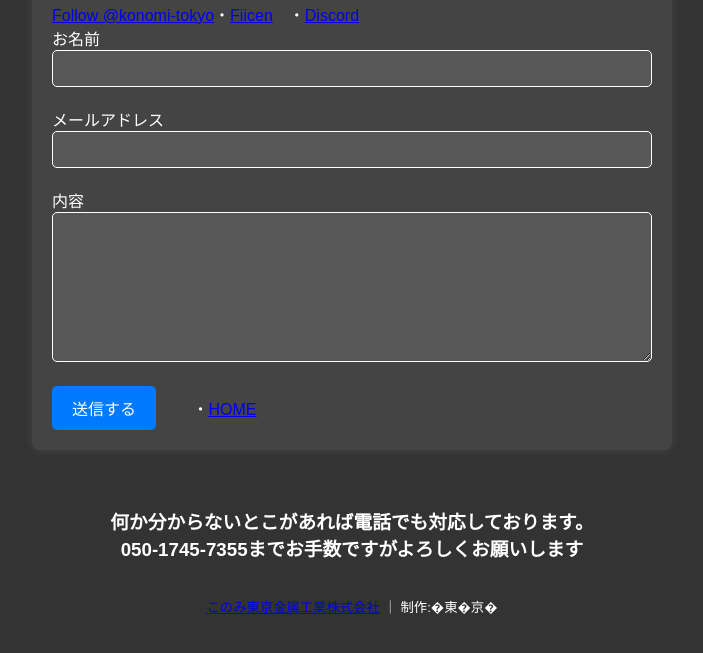
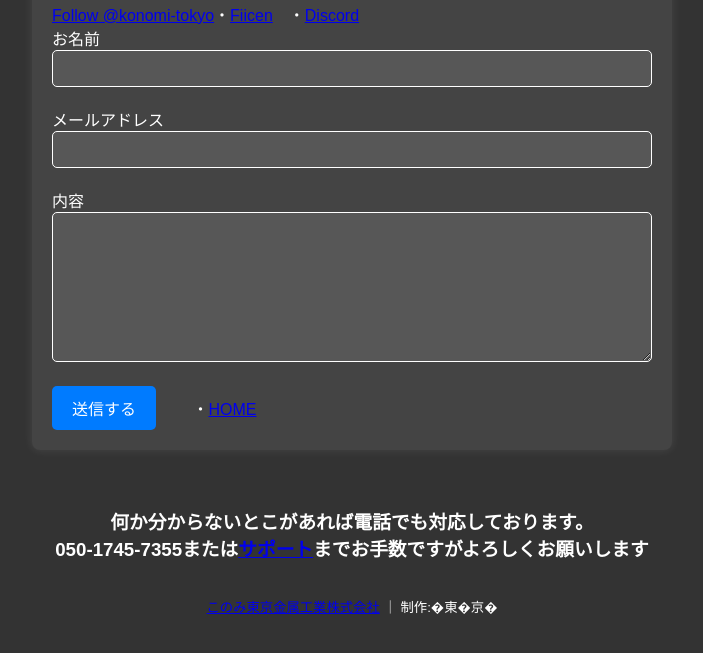
Before and after one commit to konomi-tokyo/konomi-tokyo-kinzoku, a plain HTML site: page contact.html in a window 1280 px wide. Shown: the part 127-780 px from the top of the page, without its empty margins (288-991 px from the left). Drawn offline with Linux system fonts and the light colour scheme.

Commit message:
Update contact.html

```diff
--- a/contact.html
+++ b/contact.html
@@ -70,7 +70,7 @@
         ・<a href="/index.html">HOME</a>
     </form>
 </div><br>
-    <center><h3>何か分からないとこがあれば電話でも対応しております。<br>050-1745-7355までお手数ですがよろしくお願いします</h3>
+    <center><h3>何か分からないとこがあれば電話でも対応しております。<br>050-1745-7355または<a href='mailto:konomi.tokyo.metal@gmail.com'>サポート</a>までお手数ですがよろしくお願いします</h3>
        <br><center> <footer>
 <small><a href="https://twitter.com/KonoMi_Tokyo">このみ東京金属工業株式会社</a> ｜ </a>制作:�東�京�</small><br>
     </footer><br>
```
